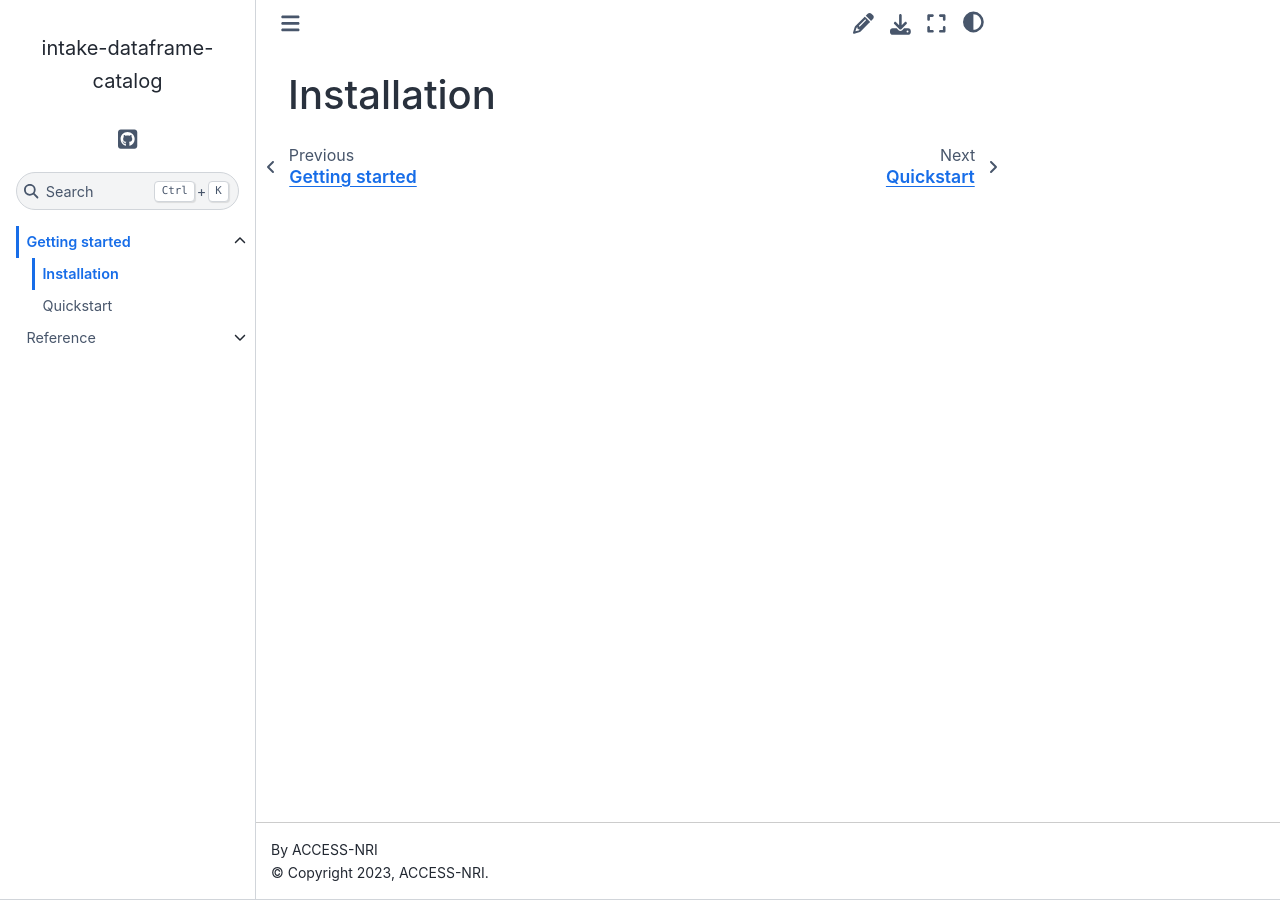
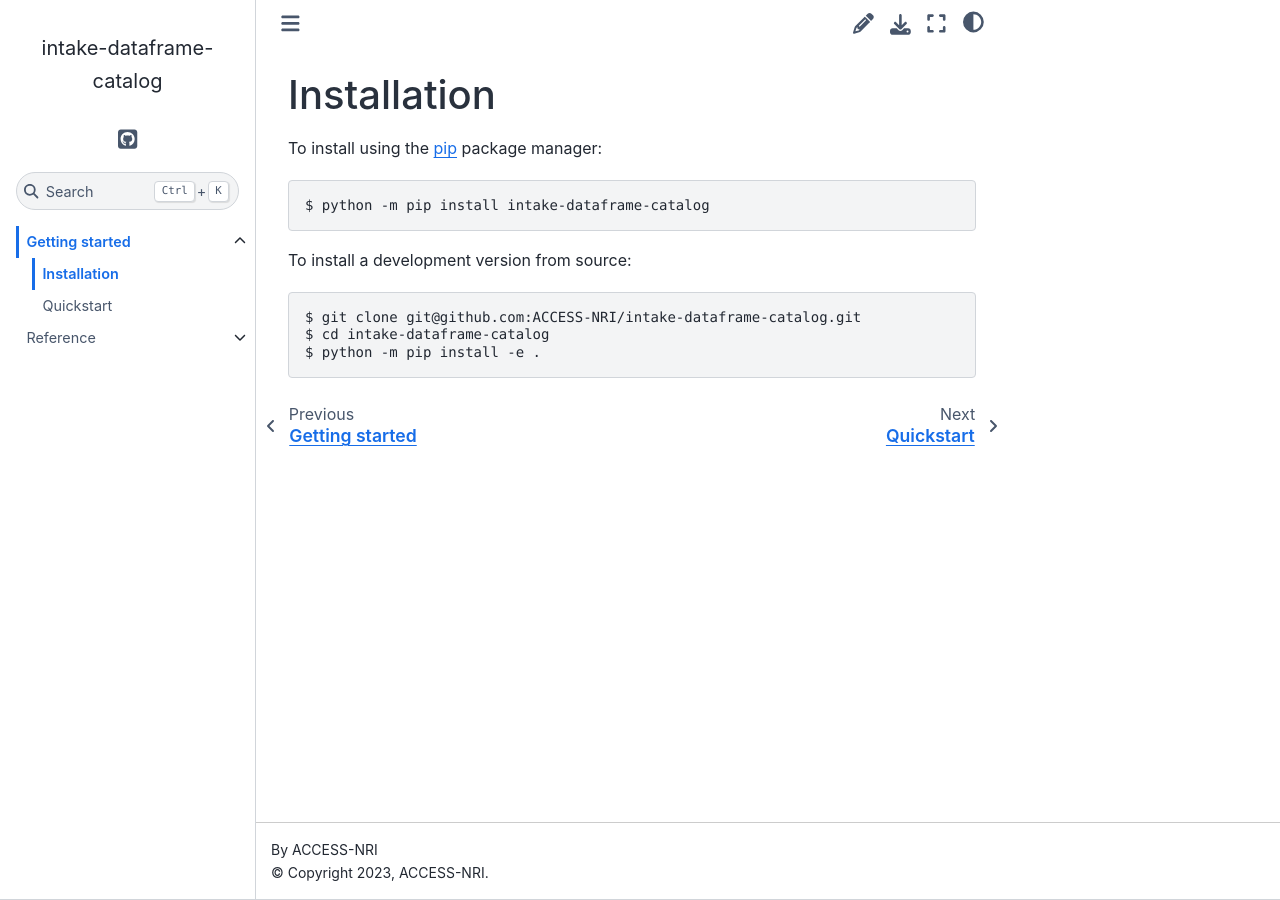
Before and after one commit to ACCESS-NRI/intake-dataframe-catalog, a Sphinx documentation site: the page built from docs/getting_started/installation.rst, in a window 1280 px wide. Built offline with Sphinx 7.4.7 and the Sphinx Book theme 1.1.4, drawn with Linux system fonts in a browser that asks for light colours.

```diff
--- a/docs/getting_started/installation.rst
+++ b/docs/getting_started/installation.rst
@@ -2,3 +2,13 @@
 
 Installation
 ============
+
+To install using the `pip <https://pypi.org/project/pip/>`_ package manager::
+
+    $ python -m pip install intake-dataframe-catalog
+
+To install a development version from source::
+
+    $ git clone git@github.com:ACCESS-NRI/intake-dataframe-catalog.git
+    $ cd intake-dataframe-catalog
+    $ python -m pip install -e .
--- a/docs/reference/changelog.rst
+++ b/docs/reference/changelog.rst
@@ -6,6 +6,6 @@ Changelog
 0.0.1
 -----
 
-Released TBD
+Released 05/05/2023
 
 - Initial release
```
Also changed, not shown: README.md (+29 -8 lines), setup.py (+13 -0 lines).
